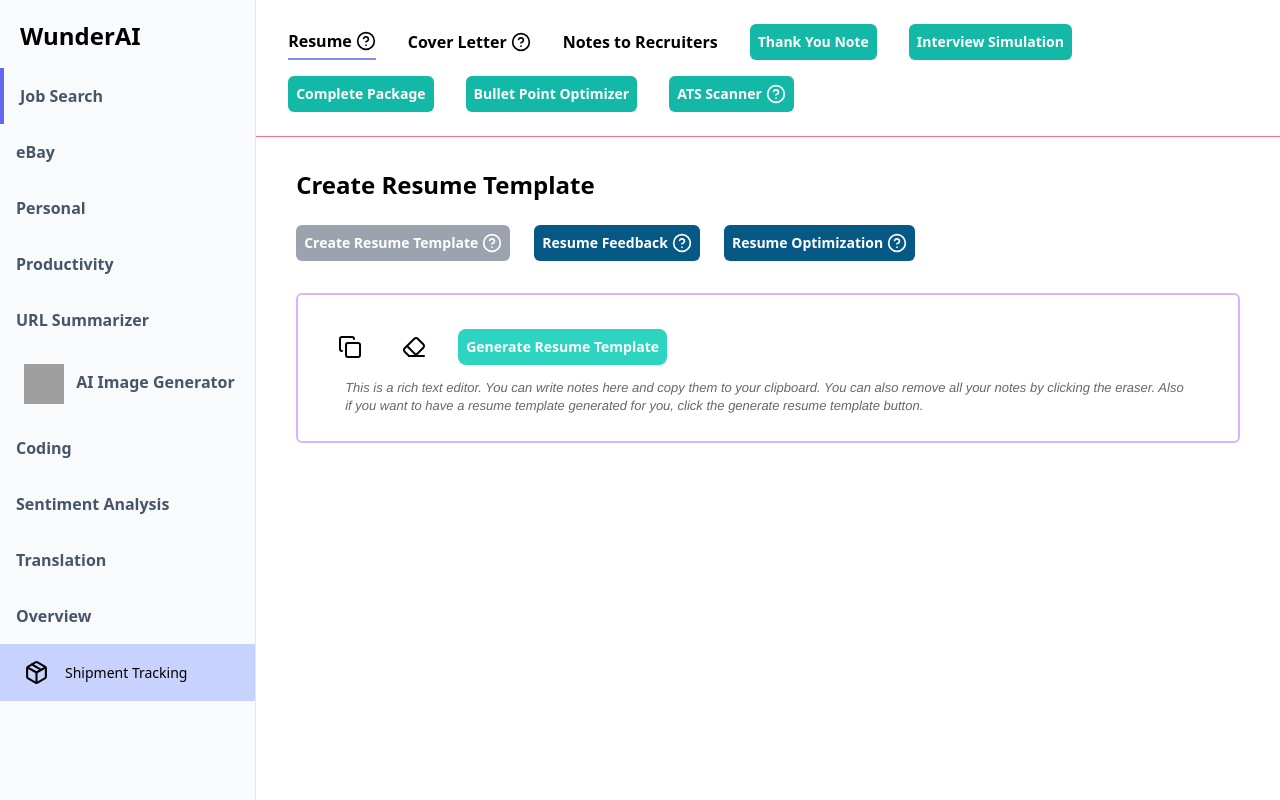
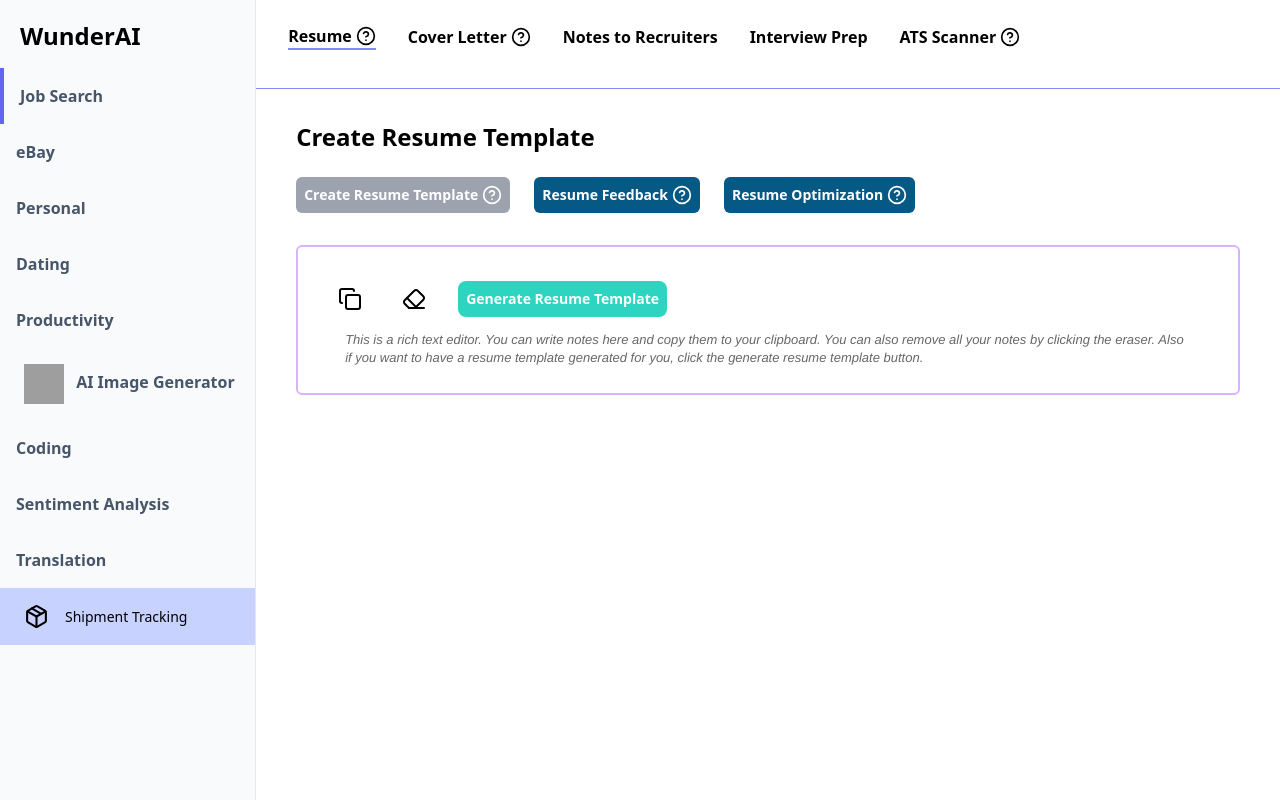
Before and after one commit to bkhoo123/AI-Productivity-App, a Next.js app in the folder my-app/: page /dashboard in a window 1280 px wide. Both pictures are taken after a click on the element "Job Search". Built offline with nearby package versions, Linux system fonts and the light colour scheme; grey boxes are pictures that could not be loaded.

Commit message:
More Panels Updated

```diff
--- a/my-app/src/components/Dating/index.jsx
+++ b/my-app/src/components/Dating/index.jsx
@@ -1,9 +1,13 @@
-import React from 'react'
+import React, {useState} from 'react'
 
 const Dating = () => {
-  return (
-    <div>index</div>
-  )
+
+
+    return (
+      <div className="">
+
+      </div>
+    )
 }
 
 export default Dating
--- a/my-app/src/components/JobSearch.jsx
+++ b/my-app/src/components/JobSearch.jsx
@@ -11,6 +11,7 @@ import Resume from './JobSearchComponents/Resume';
 import CoverLetter from './JobSearchComponents/CoverLetter';
 import CoverLetterOptimizer from './JobSearchComponents/CoverLetter/CoverLetterOptimizer';
 import Notes from './JobSearchComponents/Notes';
+import InterviewPrep from './JobSearchComponents/InterviewPrep';
 
 const JobSearch = () => {
     const [content, setContent] = useState("")
@@ -35,7 +36,8 @@ const JobSearch = () => {
     const Panel = {
         "Resume": <Resume toggleDark={toggleDark} setToggleDark={setToggleDark} content={content} setContent={setContent} />,
         "Cover Letter": <CoverLetter/>,
-        "Notes": <Notes/>
+        "Notes": <Notes/>,
+        "Interview Prep": <InterviewPrep/>,
 
     }
 
@@ -43,8 +45,8 @@ const JobSearch = () => {
         <div className={`w-full ${toggleDark ? "bg-gray-600" : "bg-white"}`}>
             {/* <NavBar title={current} setCurrent={setCurrent} /> */}
 
-            <div className="h-24 p-6">
-                <div className="flex flex-row gap-x-8 mx-2 gap-4 flex-wrap">
+            <div className="h-8 p-6">
+                <div className="flex flex-row gap-x-8 mx-2 flex-wrap">
 
                 <button
                 onClick={() => setCurrent("Resume") }
@@ -69,11 +71,18 @@ const JobSearch = () => {
                 onClick={() => setCurrent("Notes")}
                 className={`font-semibold flex items-center ${current === "Notes" ? "border-b-2 border-indigo-400" : ""}`}>
                     Notes to Recruiters</button>
-                <button className="bg-teal-500 p-2 text-white text-sm rounded-md font-semibold hover:bg-gray-400">Thank You Note</button>
-                <button className="bg-teal-500 p-2 text-white text-sm rounded-md font-semibold hover:bg-gray-400">Interview Simulation</button>
-                <button className="bg-teal-500 p-2 text-white text-sm rounded-md font-semibold hover:bg-gray-400">Complete Package</button>
-                <button className="bg-teal-500 p-2 text-white text-sm rounded-md font-semibold hover:bg-gray-400">Bullet Point Optimizer</button>
-                <button onClick={handleATSScan} className="bg-teal-500 p-2 text-white text-sm rounded-md font-semibold flex hover:bg-gray-400">ATS Scanner <ToolTips description={""} how={""} /> </button>
+
+                <button
+                onClick={() => setCurrent("Interview Prep")}
+                className={`font-semibold flex items-center ${current === "Interview Prep" ? "border-b-2 border-indigo-400" : ""}`}>
+                    Interview Prep
+                </button>
+
+                <button
+                onClick={handleATSScan}
+                className={`font-semibold flex items-center ${current === "ATS Scan" ? "border-b-2 border-indigo-400" : ""}`}>
+                    ATS Scanner
+                    <ToolTips description={""} how={""} /> </button>
                 </div>
             </div>
 
--- a/my-app/src/components/JobSearchComponents/CoverLetter/index.jsx
+++ b/my-app/src/components/JobSearchComponents/CoverLetter/index.jsx
@@ -12,7 +12,7 @@ const CoverLetter = () => {
     }
 
     return (
-        <div className="mt-10 border-t border-rose-400 pt-8" >
+        <div className="mt-10 border-t border-indigo-400 pt-8" >
             <h1 className="ml-10 font-bold text-2xl">{current}</h1>
             <div className="mt-6 ml-10 flex flex-row items-center gap-6 self-center">
                 <button
--- /dev/null
+++ b/my-app/src/components/JobSearchComponents/InterviewPrep/index.jsx
@@ -0,0 +1,18 @@
+import React, {useState} from 'react'
+
+const InterviewPrep = () => {
+    const [current, setCurrent] = useState("Technical Question Interviewer")
+
+    const InterviewPanel = {
+
+    }
+
+
+    return (
+        <div className="mt-10 border-t border-indigo-400 pt-8">
+            <h1 className="ml-10 font-bold text-2xl" >{current}</h1>
+        </div>
+    )
+}
+
+export default InterviewPrep
--- /dev/null
+++ b/my-app/src/components/JobSearchComponents/Notes/FollowUpNote.jsx
@@ -0,0 +1,11 @@
+import React from 'react'
+
+const FollowUpNote = () => {
+  return (
+    <div>
+
+    </div>
+  )
+}
+
+export default FollowUpNote
--- a/my-app/src/components/JobSearchComponents/Notes/index.jsx
+++ b/my-app/src/components/JobSearchComponents/Notes/index.jsx
@@ -1,26 +1,34 @@
 import React, {useState} from 'react'
+import ToolTips from '@/components/ToolTips'
+import ThankYouNote from './ThankYouNote'
+import FollowUpNote from './FollowUpNote'
 
 const Notes = () => {
-    const [current, setCurrent] = useState("")
+    const [current, setCurrent] = useState("Thank You Note")
+
+    const NotesPanel = {
+        "Thank You Note": <ThankYouNote />,
+        "Follow Up Note": <FollowUpNote />
+    }
 
     return (
         <div className="mt-10 border-t border-indigo-400 pt-8">
             <h1 className="ml-10 font-bold text-2xl">{current}</h1>
                 <div className="mt-6 ml-10 flex flex-row items-center gap-6 self-center">
                     <button
-                        onClick={() => setCurrent("Create Cover Letter")}
-                        className={current === "Create Cover Letter" ? "bg-gray-400 p-2 rounded-md flex font-semibold text-sm text-white" : "bg-sky-800 p-2 rounded-md flex font-semibold text-sm text-white"}>
-                            Create Cover Letter
+                        onClick={() => setCurrent("Thank You Note")}
+                        className={current === "Thank You Note" ? "bg-gray-400 p-2 rounded-md flex font-semibold text-sm text-white" : "bg-sky-800 p-2 rounded-md flex font-semibold text-sm text-white"}>
+                            Thank You Note
                             <ToolTips
-                            description={"Will create a cover letter for you based on the company you wish to make a cover letter for."}
-                            how={""}
+                            description={"Creates a Thank You Note to the Recruiter after your interview."}
+                            how={"Click this button and it will create a thank you note to the recruiter based on company name."}
                             />
                     </button>
 
                     <button
-                        onClick={() => setCurrent("Optimize Cover Letter")}
-                        className={current === "Optimize Cover Letter" ? "bg-gray-400 p-2 rounded-md flex font-semibold text-sm text-white" : "bg-sky-800 p-2 rounded-md flex font-semibold text-sm text-white"}>
-                            Optimize Cover Letter
+                        onClick={() => setCurrent("Follow Up Note")}
+                        className={current === "Follow Up Note" ? "bg-gray-400 p-2 rounded-md flex font-semibold text-sm text-white" : "bg-sky-800 p-2 rounded-md flex font-semibold text-sm text-white"}>
+                            Follow Up Note
                             <ToolTips
                             description={""}
                             how={""}
@@ -28,7 +36,7 @@ const Notes = () => {
                     </button>
                 </div>
 
-                {CoverPanel[current]}
+                {NotesPanel[current]}
         </div>
     )
 }
--- a/my-app/src/components/JobSearchComponents/Resume/index.jsx
+++ b/my-app/src/components/JobSearchComponents/Resume/index.jsx
@@ -15,7 +15,7 @@ const Resume = ({toggleDark, setToggleDark, loading, setLoading}) => {
     }
 
     return (
-        <div className="mt-10 border-t border-rose-400 pt-8">
+        <div className="mt-10 border-t border-indigo-400 pt-8">
             <h1 className="ml-10 font-bold text-2xl">{current}</h1>
             <div className="mt-6 ml-10 flex flex-row items-center gap-6 self-center">
 
--- a/my-app/src/components/SidePanel.jsx
+++ b/my-app/src/components/SidePanel.jsx
@@ -2,7 +2,7 @@ import React, {useState} from 'react'
 
 
 const SidePanel = ({activePanel, setActivePanel}) => {
-    const [current, setCurrent] = useState("")
+    const [current, setCurrent] = useState("Job Search")
 
 
     return (
@@ -19,9 +19,11 @@ const SidePanel = ({activePanel, setActivePanel}) => {
 
                 <div className="text-slate-600 font-bold hover:bg-orange-200 w-full p-4 cursor-pointer">Personal</div>
 
+                <div onClick={() => {setActivePanel("Dating"); setCurrent("Dating")}} className={`text-slate-600 font-bold w-full p-4 cursor-pointer ${current === "Dating" ? "border-l-4 border-indigo-500" : ""}`}>Dating</div>
+
+
                 <div className="text-slate-600 font-bold hover:bg-orange-200 w-full p-4 cursor-pointer">Productivity</div>
 
-                <div className="text-slate-600 font-bold hover:bg-orange-200 w-full p-4 cursor-pointer">URL Summarizer</div>
                 <div className="text-slate-600 font-bold hover:bg-orange-200 w-full p-4 cursor-pointer">
                 <img src="https://ik.imagekit.io/aifinder/logos/Midjourney.webp"
                 className="h-10 w-10 inline-block mx-2"
@@ -30,7 +32,6 @@ const SidePanel = ({activePanel, setActivePanel}) => {
                 <div className="text-slate-600 font-bold hover:bg-orange-200 w-full p-4 cursor-pointer">Coding</div>
                 <div className="text-slate-600 font-bold hover:bg-orange-200 w-full p-4 cursor-pointer">Sentiment Analysis</div>
                 <div className="text-slate-600 font-bold hover:bg-orange-200 w-full p-4 cursor-pointer">Translation</div>
-                <div className="text-slate-600 font-bold hover:bg-orange-200 w-full p-4 cursor-pointer">Overview</div>
 
 
                 <button  className="flex gap-4 pl-6 flex-row items-center bg-indigo-200 py-4 text-sm">
--- /dev/null
+++ b/my-app/src/pages/api/Job_Search/ThankYouNote.js
@@ -0,0 +1,11 @@
+import {Configuration, OpenAIApi} from "openai";
+
+const configuration = new Configuration({
+    apiKey: process.env.OPENAI_API_KEY,
+})
+
+const openai = new OpenAIApi(configuration);
+
+export default async function handler(req, res) {
+
+}
```
Also changed, not shown: my-app/src/components/JobSearchComponents/InterviewPrep/TechQuestionInterview.jsx (added), 1 other file (tests, documents, lock files or other folders).
